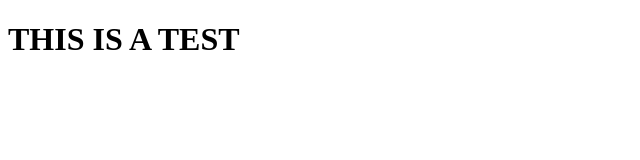
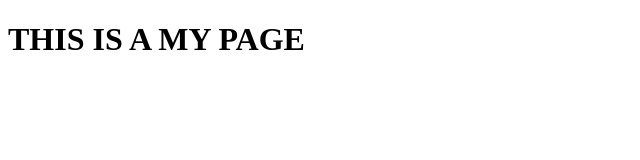
Before and after one commit to gonzen2310/codepath-project, a plain HTML site: page index.html in a window 1280 px wide. Shown: the whole page, without its empty margins (0-640 px from the left). Drawn offline with Linux system fonts and the light colour scheme.

Commit message:
Updated index.html

```diff
--- a/index.html
+++ b/index.html
@@ -7,6 +7,6 @@
     <title>Document</title>
   </head>
   <body>
-    <h1>THIS IS A TEST</h1>
+    <h1>THIS IS A MY PAGE</h1>
   </body>
 </html>
```
Also changed, not shown: 1 other file.
